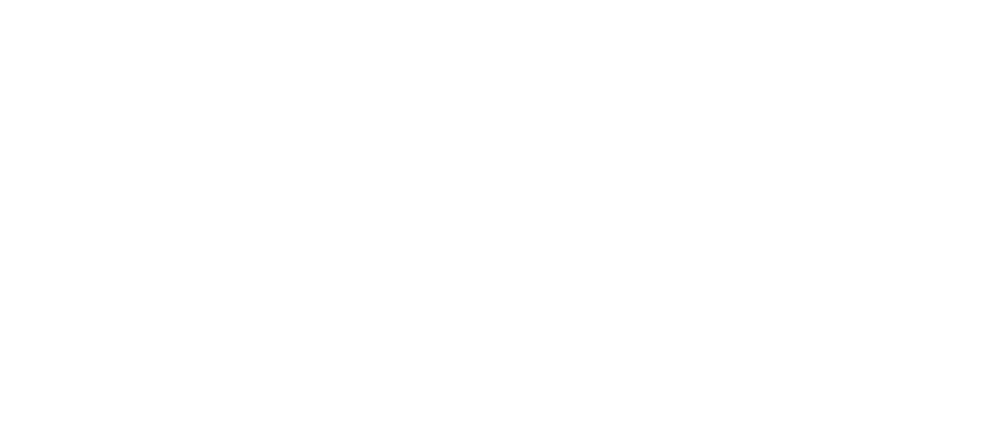
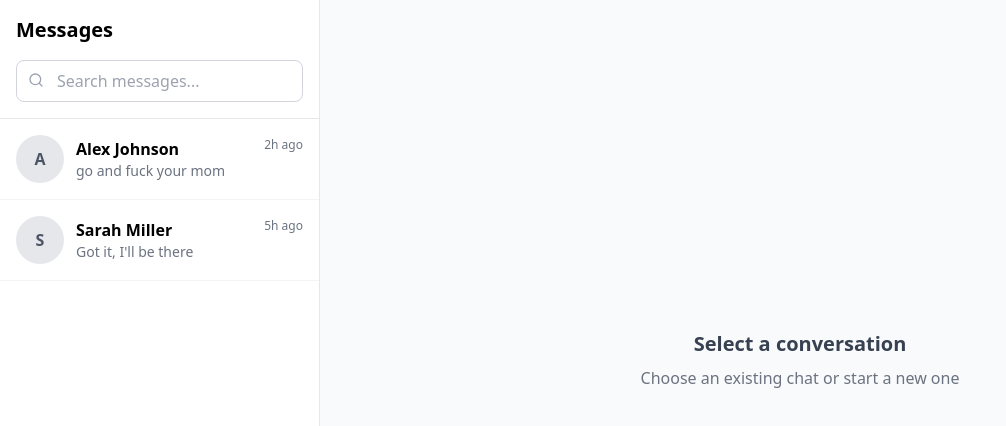
Before and after one commit to pratikdholakiya0/social_frontend, a React (Vite) app: page /chat in a window 1280 px wide. Before the commit this address had no page. Shown: the top 426 px of the page, without its empty margins (0-1006 px from the left). Built offline with nearby package versions, Linux system fonts and the light colour scheme.

Commit message:
Initial commit

```diff
--- a/src/App.jsx
+++ b/src/App.jsx
@@ -9,6 +9,7 @@ import Home from './components/Home';
 import FriendsPage from './components/Friend';
 import NotificationsPage from './components/Notification';
 import MessagesPage from './components/Message';
+import Chatting from './components/Chat';
 
 function App() {
   return (
@@ -25,6 +26,7 @@ function App() {
         <Route path="/messages" element={<MessagesPage/>} />
         <Route path="/stories" element={<Stories />} />
         <Route path="/search" element={<Search />} />
+        <Route path="/chat" element={<Chatting />} />
       </Routes>
     </Router>
   );
--- /dev/null
+++ b/src/components/Chat.jsx
@@ -0,0 +1,178 @@
+import { useState } from 'react';
+import { FiSearch, FiSend, FiMoreVertical } from 'react-icons/fi';
+
+const Chatting = () => {
+  const [activeChat, setActiveChat] = useState(null);
+  const [message, setMessage] = useState('');
+  const [conversations, setConversations] = useState([
+    {
+      id: 1,
+      name: "Alex Johnson",
+      username: "@alexj",
+      messages: [
+        { text: "fuck you!!!!", time: "10:30 AM", sent: false },
+        { text: "bitch", time: "10:31 AM", sent: false },
+        { text: "go and fuck your mom", time: "10:35 AM", sent: true }
+      ],
+      lastActive: "2h ago"
+    },
+    {
+      id: 2,
+      name: "Sarah Miller",
+      username: "@sarahm",
+      messages: [
+        { text: "Meeting at 3pm tomorrow", time: "Yesterday", sent: false },
+        { text: "Got it, I'll be there", time: "Yesterday", sent: true }
+      ],
+      lastActive: "5h ago"
+    },
+  ]);
+
+  const handleSendMessage = () => {
+    if (message.trim() === '' || !activeChat) return;
+
+    const updatedConversations = conversations.map(conv => {
+      if (conv.id === activeChat) {
+        return {
+          ...conv,
+          messages: [
+            ...conv.messages,
+            { text: message, time: "Just now", sent: true }
+          ],
+          lastActive: "Just now"
+        };
+      }
+      return conv;
+    });
+
+    setConversations(updatedConversations);
+    setMessage('');
+  };
+
+  return (
+    <div className="flex h-[calc(100vh-80px)]">
+      {/* Conversation List */}
+      <div className={`${activeChat ? 'hidden md:block' : 'block'} w-full md:w-80 border-r border-gray-200`}>
+        <div className="p-4 border-b border-gray-200">
+          <h2 className="text-xl font-bold mb-4">Messages</h2>
+          <div className="relative">
+            <input
+              type="text"
+              placeholder="Search messages..."
+              className="w-full pl-10 pr-4 py-2 rounded-lg border border-gray-300 focus:outline-none focus:ring-2 focus:ring-blue-500"
+            />
+            <FiSearch className="absolute left-3 top-3 text-gray-400" />
+          </div>
+        </div>
+
+        <div className="overflow-y-auto h-[calc(100%-80px)]">
+          {conversations.map((conv) => (
+            <div
+              key={conv.id}
+              className={`p-4 border-b border-gray-100 cursor-pointer hover:bg-gray-50 ${
+                activeChat === conv.id ? 'bg-blue-50' : ''
+              }`}
+              onClick={() => setActiveChat(conv.id)}
+            >
+              <div className="flex items-center">
+                <div className="w-12 h-12 rounded-full bg-gray-200 flex items-center justify-center text-gray-600 font-bold mr-3">
+                  {conv.name.charAt(0)}
+                </div>
+                <div className="flex-1 min-w-0">
+                  <div className="flex justify-between">
+                    <h3 className="font-bold truncate">{conv.name}</h3>
+                    <span className="text-xs text-gray-500">{conv.lastActive}</span>
+                  </div>
+                  <p className="text-sm text-gray-500 truncate">
+                    {conv.messages[conv.messages.length - 1]?.text}
+                  </p>
+                </div>
+              </div>
+            </div>
+          ))}
+        </div>
+      </div>
+
+      {/* Chat Area */}
+      {activeChat ? (
+        <div className="flex-1 flex flex-col">
+          {conversations.filter(c => c.id === activeChat).map(chat => (
+            <div key={chat.id} className="flex flex-col h-full">
+              {/* Chat Header */}
+              <div className="p-4 border-b border-gray-200 flex justify-between items-center">
+                <div className="flex items-center">
+                  <div className="w-10 h-10 rounded-full bg-gray-200 flex items-center justify-center text-gray-600 font-bold mr-3">
+                    {chat.name.charAt(0)}
+                  </div>
+                  <div>
+                    <h3 className="font-bold">{chat.name}</h3>
+                    <p className="text-xs text-gray-500">{chat.username}</p>
+                  </div>
+                </div>
+                <button className="p-1 text-gray-500 hover:bg-gray-100 rounded-full">
+                  <FiMoreVertical />
+                </button>
+              </div>
+
+              {/* Messages */}
+              <div className="flex-1 p-4 overflow-y-auto bg-gray-50">
+                <div className="space-y-3">
+                  {chat.messages.map((msg, index) => (
+                    <div
+                      key={index}
+                      className={`flex ${msg.sent ? 'justify-end' : 'justify-start'}`}
+                    >
+                      <div
+                        className={`max-w-xs md:max-w-md rounded-lg p-3 ${
+                          msg.sent
+                            ? 'bg-blue-500 text-white rounded-br-none'
+                            : 'bg-white border border-gray-200 rounded-bl-none'
+                        }`}
+                      >
+                        <p>{msg.text}</p>
+                        <p className={`text-xs mt-1 ${
+                          msg.sent ? 'text-blue-100' : 'text-gray-500'
+                        }`}>
+                          {msg.time}
+                        </p>
+                      </div>
+                    </div>
+                  ))}
+                </div>
+              </div>
+
+              {/* Message Input */}
+              <div className="p-4 border-t border-gray-200">
+                <div className="flex items-center">
+                  <input
+                    type="text"
+                    value={message}
+                    onChange={(e) => setMessage(e.target.value)}
+                    onKeyPress={(e) => e.key === 'Enter' && handleSendMessage()}
+                    placeholder="Write a message..."
+                    className="flex-1 px-4 py-2 rounded-full border border-gray-300 focus:outline-none focus:ring-2 focus:ring-blue-500"
+                  />
+                  <button
+                    onClick={handleSendMessage}
+                    className="ml-2 p-2 bg-blue-500 text-white rounded-full hover:bg-blue-600"
+                  >
+                    <FiSend />
+                  </button>
+                </div>
+              </div>
+            </div>
+          ))}
+        </div>
+      ) : (
+        <div className="hidden md:flex flex-1 items-center justify-center bg-gray-50">
+          <div className="text-center p-6">
+            <h3 className="text-xl font-semibold text-gray-700 mb-2">Select a conversation</h3>
+            <p className="text-gray-500">Choose an existing chat or start a new one</p>
+          </div>
+        </div>
+      )}
+    </div>
+  );
+};
+
+export default Chatting;
--- a/src/components/Message.jsx
+++ b/src/components/Message.jsx
@@ -1,7 +1,14 @@
 import { FiSearch, FiMessageCircle } from 'react-icons/fi';
 import Sidebar from './Sidebar';
+import { useNavigate } from 'react-router-dom';
 
 const MessagesPage = () => {
+  const navigate = useNavigate();
+
+  const handleNavigate = ()=>{
+    navigate("/chat")
+  }
+
   const conversations = [
     {
       id: 1,
@@ -45,6 +52,7 @@ const MessagesPage = () => {
             className={`p-4 rounded-lg cursor-pointer ${
               conv.unread ? "bg-blue-50 border border-blue-100" : "bg-white border border-gray-100"
             }`}
+            onClick={handleNavigate}
           >
             <div className="flex items-center space-x-3">
               <div className="w-12 h-12 rounded-full bg-gray-200 flex items-center justify-center text-gray-600 font-bold">
```
